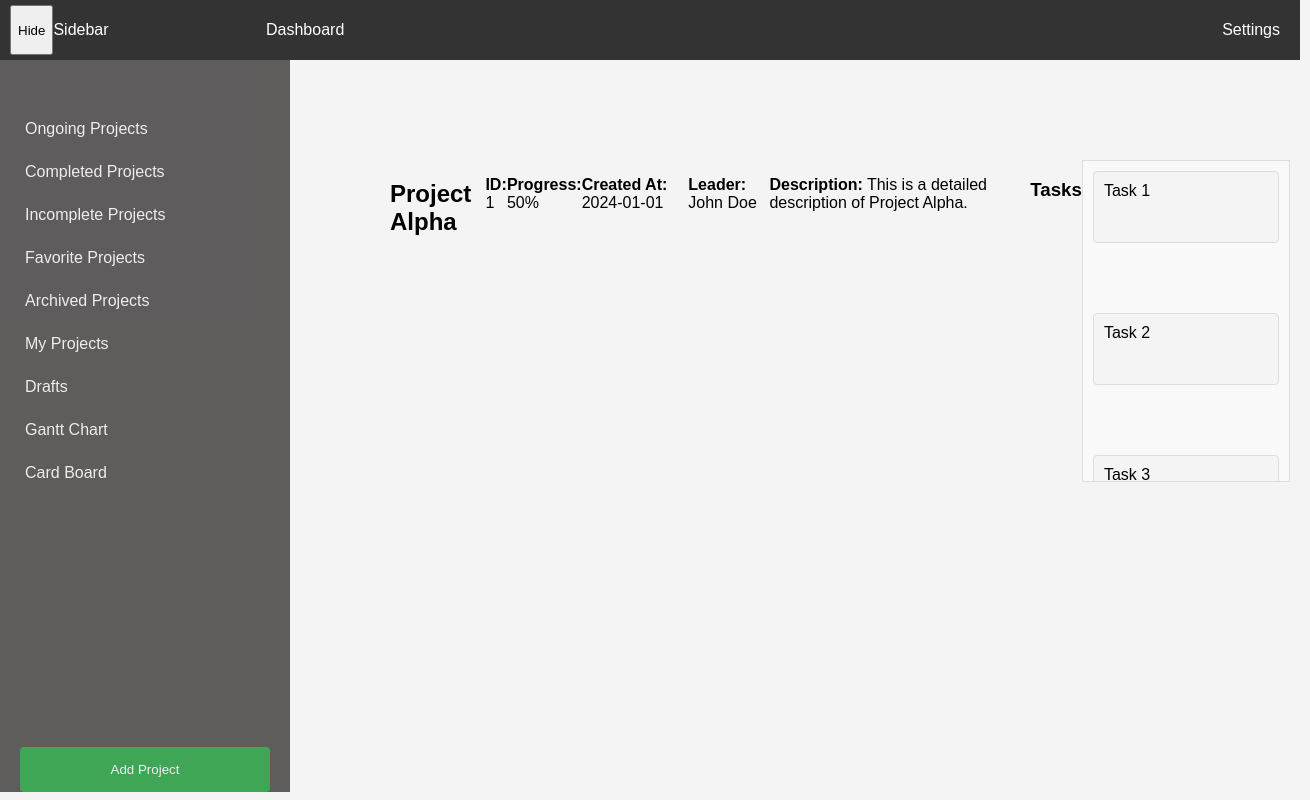
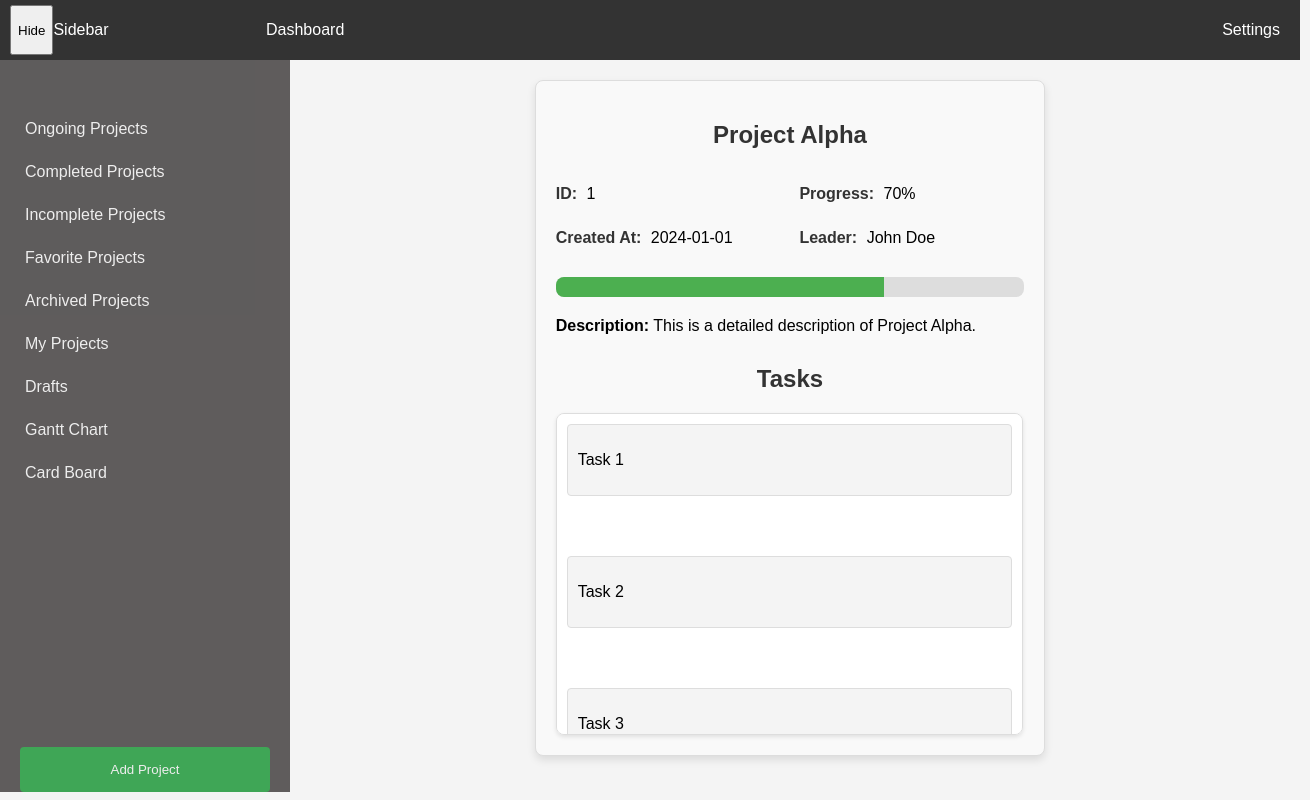
Before and after one commit to salamba-eric/ProjectClone, a React (Create React App) app in the folder frontend/: page /dashboard/projects/1 in a window 1280 px wide. Shown: the whole page, 1310 px wide, since content can reach past the window. Built offline with nearby package versions, Linux system fonts and the light colour scheme.

Commit message:
Styling project display page

```diff
--- a/frontend/src/components/mock_data/projects.json
+++ b/frontend/src/components/mock_data/projects.json
@@ -2,7 +2,7 @@
     {
       "id": "1",
       "name": "Project Alpha",
-      "progress": "50%",
+      "progress": "70",
       "createdAt": "2024-01-01",
       "leader": "John Doe",
       "description": "This is a detailed description of Project Alpha.",
@@ -11,7 +11,7 @@
     {
       "id": "2",
       "name": "Project Beta",
-      "progress": "70%",
+      "progress": "70",
       "createdAt": "2024-02-01",
       "leader": "Jane Smith",
       "description": "This is a detailed description of Project Beta.",
@@ -21,7 +21,7 @@
     {
       "id": "3",
       "name": "Project Charlie",
-      "progress": "100%",
+      "progress": "100",
       "createdAt": "2024-03-01",
       "leader": "Jackie Malton",
       "description": "This is a detailed description of Project Gamma.",
@@ -31,7 +31,7 @@
     {
       "id": "4",
       "name": "Project Delta",
-      "progress": "90%",
+      "progress": "90",
       "createdAt": "2024-03-01",
       "leader": "Alice Johnson",
       "description": "This is a detailed description of Project Gamma.",
--- a/frontend/src/components/projects/project_card.js
+++ b/frontend/src/components/projects/project_card.js
@@ -11,13 +11,13 @@ function ProjectCard({id, name, progress, createdAt, leader}){
                 <span>ID: {id}</span>
             </div>
             <div className="project-card-body">
-                <div className="project-detail">
+                <div className="project-card-detail">
                     <strong>Progress:</strong> {progress}
                 </div>
-                <div className="project-detail">
+                <div className="project-card-detail">
                     <strong>Created At:</strong> {createdAt}
                 </div>
-                <div className="project-detail">
+                <div className="project-card-detail">
                     <strong>Leader:</strong> {leader}
                 </div>
             </div>
--- a/frontend/src/components/projects/project_details.js
+++ b/frontend/src/components/projects/project_details.js
@@ -9,7 +9,7 @@ function ProjectDetails() {
   const { id } = useParams(); // Get the project ID from the URL
   const project = projectsData.find(project => project.id === id);
 
-  const rowHeight = 60; // Define height of each row (in px)
+  const rowHeight = 50; // Define height of each row (in px)
   const [tasks, setTasks] = useState([
     { id: 1, name: 'Task 1', y: 0 },
     { id: 2, name: 'Task 2', y: rowHeight },
@@ -17,58 +17,94 @@ function ProjectDetails() {
   ]); // Initial set of tasks, spaced by rowHeight
 
   if (!project) {
-    return <div className='project-page'>Project not found...</div>;
+    return (
+    <div className='project-page'>
+      <h2 className="project-name">Project not found...</h2>
+    </div>
+    );
   }
 
   if (project.id == 0) {
     return (
-      <div className='project-page'>Project creation form</div>
+      <div className='project-page'>
+        <h2 className="project-name">Project creation form</h2>
+      </div>
     );
   }
 
-  // Snap to nearest row on stop
+  const calculateYPosition = (index) => {
+    return index * rowHeight;
+  }
+
   const handleDragStop = (e, data, taskId) => {
-    // Calculate the nearest row for the task
-    const snappedY = Math.round(data.y / rowHeight) * rowHeight;
+    // find the dragged task
+    const draggedTask = tasks.find(task => task.id === taskId);
+    // which row the dragged task was dropped
+    const newY = data.y;
+    const newPosition = Math.round(newY /rowHeight);
+    //
+    const reorderedTasks = tasks.map(task => {
+      if (task.id === taskId){
+        return { ...task, index: newPosition};
+      } else if (task.index >= newPosition && task.index < draggedTask.index) {
+        // Move tasks down to make room for the dragged task if it's moving up
+        return { ...task, index: task.index + 1 };
+      } else if (task.index <= newPosition && task.index > draggedTask.index) {
+        // Move tasks up to make room for the dragged task if it's moving down
+        return { ...task, index: task.index - 1 };
+      } else {
+        // No change for tasks not affected
+        return task;
+      }
+    });
 
-    // Prevent tasks from overlapping by checking existing positions
-    const occupiedRows = tasks
-      .filter(task => task.id !== taskId) // Exclude the task being moved
-      .map(task => task.y); // Get Y positions of other tasks
-
-    // Find the closest unoccupied row (if snappedY is already occupied)
-    let newY = snappedY;
-    while (occupiedRows.includes(newY)) {
-      newY += rowHeight; // Move to the next row if the current one is occupied
-    }
-
-    // Update the task's Y position
-    setTasks(prevTasks =>
-      prevTasks.map(task =>
-        task.id === taskId
-          ? { ...task, y: newY }
-          : task
-      )
-    );
+  // After updating the indices, we re-calculate the Y positions
+  setTasks(
+    reorderedTasks.map(task => ({
+      ...task,
+      y: calculateYPosition(task.index)
+    }))
+  );
   };
 
+
   return (
-    <div className='project-page'>
-      <h2>{project.name}</h2>
-      <p><strong>ID:</strong> {project.id}</p>
-      <p><strong>Progress:</strong> {project.progress}</p>
-      <p><strong>Created At:</strong> {project.createdAt}</p>
-      <p><strong>Leader:</strong> {project.leader}</p>
-      <p><strong>Description:</strong> {project.description}</p>
+    <div className="project-page">
+  <h2 className="project-name">{project.name}</h2>
 
-      <h3>Tasks</h3>
-      <div className="tasks-container" style={{ position: 'relative', height: '300px', border: '1px solid #ddd' }}>
-        {tasks.map((task) => (
+  <div className="project-details">
+    <p className="project-detail">
+      <strong>ID:</strong> {project.id}
+    </p>
+    <p className="project-detail">
+      <strong>Progress:</strong> {project.progress}%
+    </p>
+    <p className="project-detail">
+      <strong>Created At:</strong> {project.createdAt}
+    </p>
+    <p className="project-detail">
+      <strong>Leader:</strong> {project.leader}
+    </p>
+  </div>
+
+  <div className="progress-container">
+    <div className="progress-bar">
+      <div className="progress-bar-inner" style={{ '--progress': Number(project.progress) / 100 }}></div>
+    </div>
+  </div>
+
+  <p className="project-description">
+    <strong>Description:</strong> {project.description}
+  </p>
+
+  <h3 className='project-name'>Tasks</h3>
+  <div className="tasks-container">
+  {tasks.map((task) => (
           <Draggable
             key={task.id}
             axis="y" // Constrain movement to the Y axis
             bounds="parent" // Constrain within the parent element
-            position={{ x: 0, y: task.y }} // Initial position of the task
+            position={{ x: 0, y: task.y }} // Use the Y position based on the task index
             onStop={(e, data) => handleDragStop(e, data, task.id)} // Handle drag stop
           >
             <div className="task-item" style={{ padding: '10px', backgroundColor: '#f4f4f4', marginBottom: '10px', cursor: 'pointer' }}>
@@ -76,8 +112,9 @@ function ProjectDetails() {
             </div>
           </Draggable>
         ))}
-      </div>
-    </div>
+  </div>
+</div>
+
   );
 }
 
--- a/frontend/src/components/style/project_card.css
+++ b/frontend/src/components/style/project_card.css
@@ -24,12 +24,12 @@
     flex-direction: column;
   }
 
-  .project-detail {
+  .project-card-detail {
     margin-bottom: 10px;
     font-size: 1em;
   }
 
-  .project-detail strong {
+  .project-card-detail strong {
     font-weight: bold;
   }
 
@@ -39,9 +39,101 @@
     flex-direction: column;
   }
 
-  .project-page{
-    display: flex;
-    position: relative;
-    left:50px;
-    top: 60px;
-  }
+/* General container for the project page */
+.project-page {
+  max-width: 800px;
+  margin: 0 auto; /* Center the container */
+  padding: 20px;
+  background-color: #f9f9f9;
+  border-radius: 8px;
+  box-shadow: 0 4px 8px rgba(0, 0, 0, 0.1);
+  border: 1px solid #ddd;
+}
+
+/* Project name heading */
+.project-name {
+  text-align: center;
+  font-size: 24px;
+  font-weight: bold;
+  margin-bottom: 20px;
+  user-select: none;
+  color: #333;
+}
+
+/* Project information (ID, Progress, Leader, etc.) */
+.project-details {
+  display: flex;
+  flex-wrap: wrap;
+  justify-content: space-between;
+  user-select: none;
+  margin-bottom: 20px;
+}
+
+/* Each detail section (ID, Progress, Created At, etc.) */
+.project-detail {
+  margin-bottom: 10px;
+  width: 48%; /* Display two items per row */
+}
+
+.project-detail strong {
+  font-weight: bold;
+  margin-right: 5px;
+  color: #333;
+}
+
+/* Progress bar container */
+.progress-container {
+  width: 100%;
+  margin-bottom: 20px;
+}
+
+.progress-bar {
+  width: 100%;
+  background-color: #ddd;
+  border-radius: 8px;
+  overflow: hidden;
+}
+
+.progress-bar-inner {
+  height: 20px;
+  width: calc(100% * var(--progress)); /* Dynamic width based on progress */
+  background-color: #4caf50;
+  transition: width 0.4s ease;
+}
+
+/* Project description styling */
+.project-description {
+  margin-bottom: 30px;
+}
+
+/* Container for tasks */
+.tasks-container {
+  width: 95%;
+  background-color: #fff;
+  border: 1px solid #ddd;
+  padding: 10px;
+  border-radius: 8px;
+  box-shadow: 0 2px 4px rgba(0, 0, 0, 0.1);
+  margin-top: 20px;
+  max-height: 300px;
+  overflow-y: auto; /* Scroll if tasks exceed height */
+}
+
+.task-item {
+  background-color: #f4f4f4;
+  border: 1px solid #ddd;
+  height: 50px;
+  padding: 10px;
+  margin-bottom: 10px;
+  border-radius: 4px;
+  cursor: pointer;
+  user-select: none; /* Prevent text selection */
+  height: 50px;
+  line-height: 30px;
+  display: flex;
+  align-items: center;
+}
+
+.task-item:hover {
+  background-color: #f0f0f0;
+}
```
Also changed, not shown: frontend/project_fearures.txt.
